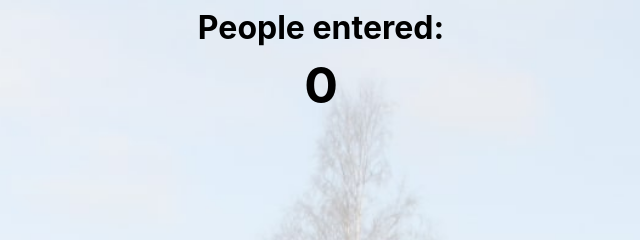
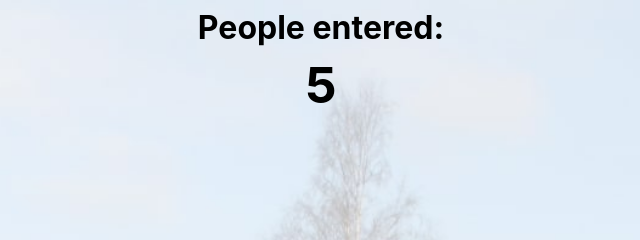
Before and after one commit to kasimAdil5/learn-javascript, a browser extension: page 1. Build a Passenger Counter App/03. Setting up our JavaScript file/index.html in a window 1280 px wide. Shown: the top 240 px of the page, 319-959 px from the left. Drawn offline with nearby package versions, Linux system fonts and the light colour scheme.

Commit message:
add js code

```diff
--- a/1. Build a Passenger Counter App/03. Setting up our JavaScript file/index.html
+++ b/1. Build a Passenger Counter App/03. Setting up our JavaScript file/index.html
@@ -7,5 +7,8 @@
     <body>
         <h1>People entered:</h1>
         <h2 id="count-el">0</h2>
+        <script>
+             document.getElementById("count-el").innerText = 5;
+        </script>
     </body>
 </html>
```
Also changed, not shown: 1 other file.
